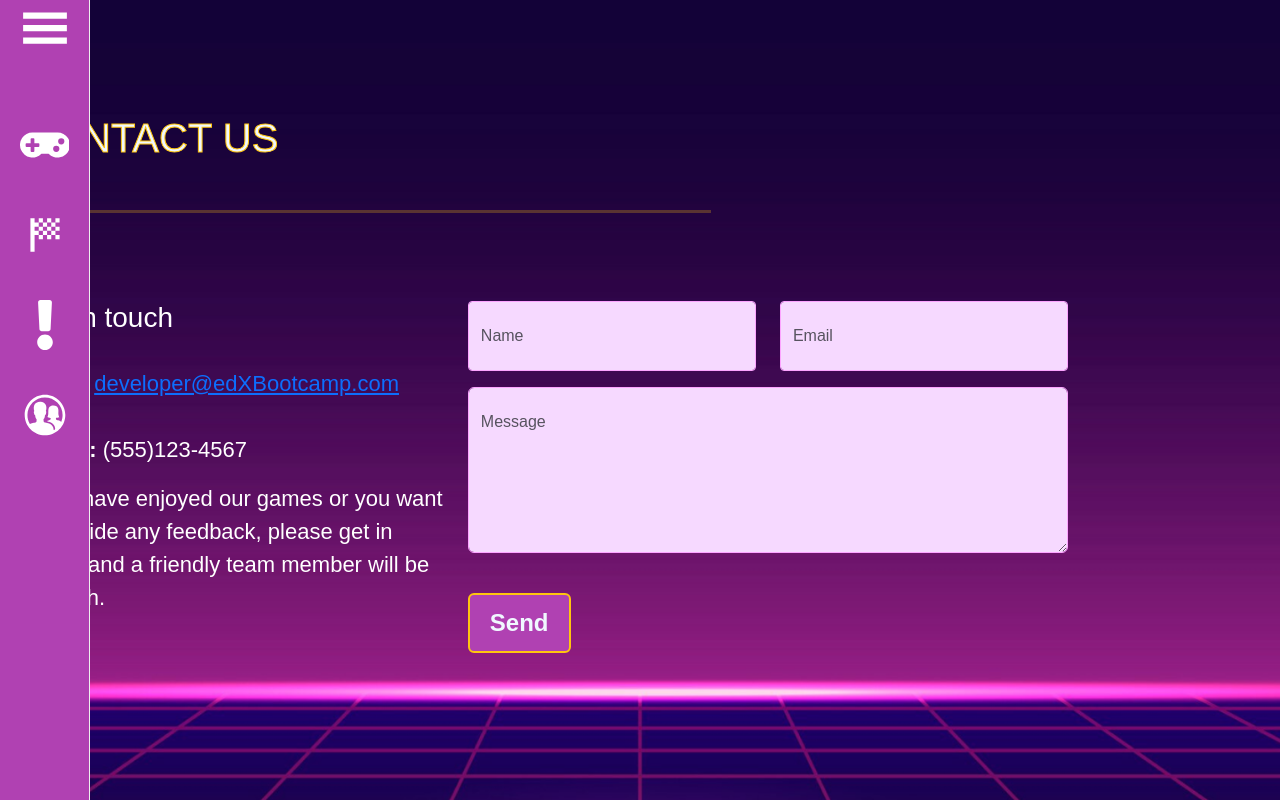
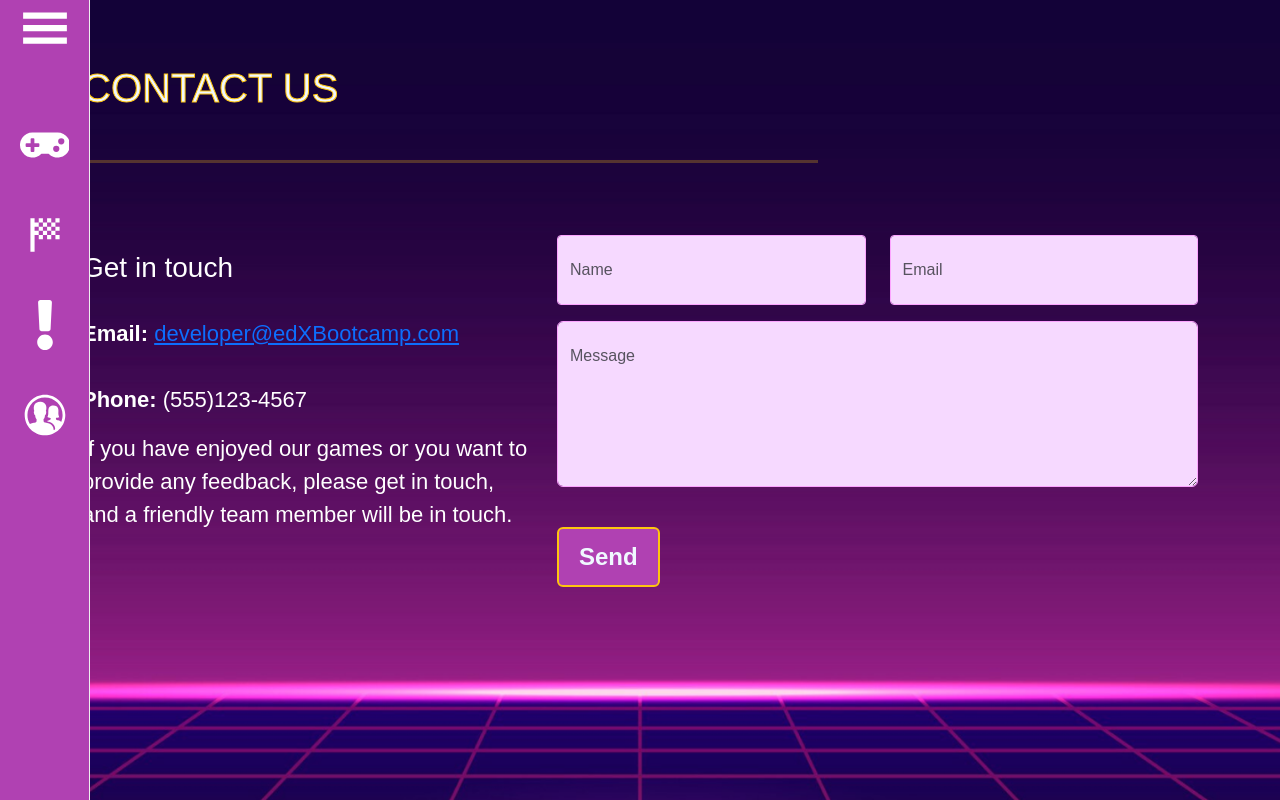
Before and after one commit to NatVes/Fun-Arcade, a React (Vite) app: page /contact in a window 1280 px wide. Built offline with nearby package versions, Linux system fonts and the light colour scheme.

Commit message:
fixed a problem with the layout of the contacts section

```diff
--- a/src/components/Pages/Contact/Contact.jsx
+++ b/src/components/Pages/Contact/Contact.jsx
@@ -3,7 +3,7 @@ import ContactUs from './ContactForm/Contact_form.jsx'; // Make sure the path is
 
 export default function Contact() {
   return (
-    <div  className="game-containers ">
+    <div>
       <ContactUs /> {/* This will render your contact form */}
     </div>
   );
```
